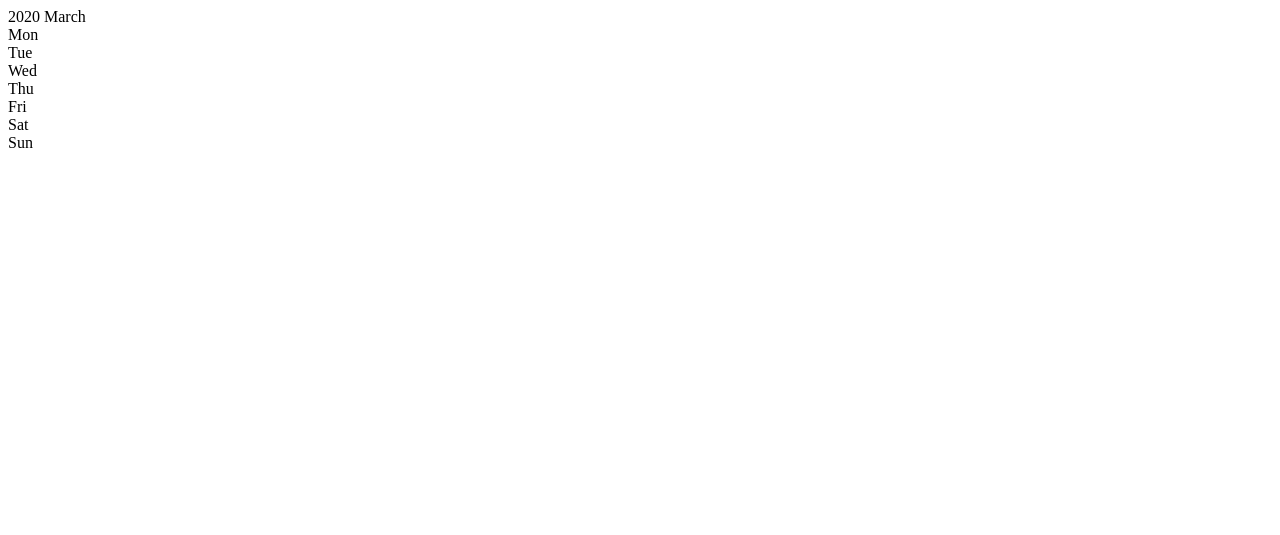
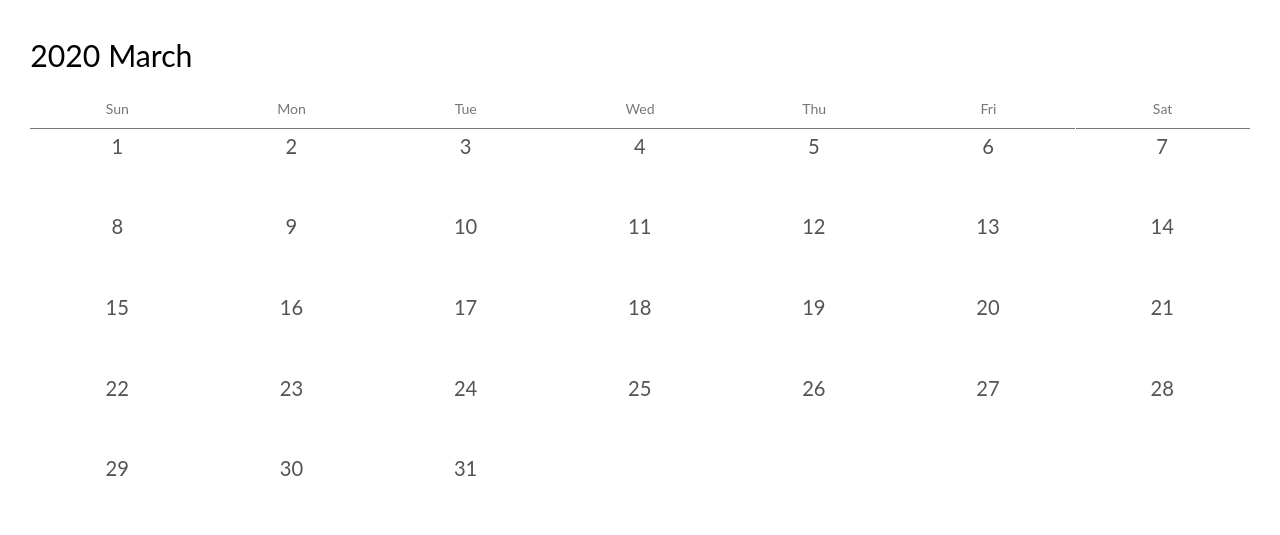
Before and after one commit to atmavi/bit-calendar, a website: page index.html in a window 1280 px wide. Drawn offline with Linux system fonts and the light colour scheme.

Commit message:
COMPLETE-- March 2020 calendar

```diff
--- a/index.html
+++ b/index.html
@@ -3,22 +3,58 @@
 <head>
     <meta charset="UTF-8">
     <meta name="viewport" content="width=device-width, initial-scale=1.0">
+    <link rel="stylesheet" href="style.css">
     <title>Document</title>
 </head>
 <body>
-    <div class="header">
+    <div class="header-primary">
         <span class="header__year">2020</span>
         <span class="header__month">March</span>
     </div>
 
-    <div class="days">
-        <div class="day">Mon</div>
-        <div class="day">Tue</div>
-        <div class="day">Wed</div>
-        <div class="day">Thu</div>
-        <div class="day">Fri</div>
-        <div class="day">Sat</div>
-        <div class="day">Sun</div>
+    <div class="week-days">
+        <div class="week-day">Sun</div>
+        <div class="week-day">Mon</div>
+        <div class="week-day">Tue</div>
+        <div class="week-day">Wed</div>
+        <div class="week-day">Thu</div>
+        <div class="week-day">Fri</div>
+        <div class="week-day">Sat</div>
+    </div>
+
+    <div class="month-days">
+        <div class="day"></div>
+        <div class="day"></div>
+        <div class="day"></div>
+        <div class="day"></div>
+        <div class="day"></div>
+        <div class="day"></div>
+        <div class="day"></div>
+        <div class="day"></div>
+        <div class="day"></div>
+        <div class="day"></div>
+        <div class="day"></div>
+        <div class="day"></div>
+        <div class="day"></div>
+        <div class="day"></div>
+        <div class="day"></div>
+        <div class="day"></div>
+        <div class="day"></div>
+        <div class="day"></div>
+        <div class="day"></div>
+        <div class="day"></div>
+        <div class="day"></div>
+        <div class="day"></div>
+        <div class="day"></div>
+        <div class="day"></div>
+        <div class="day"></div>
+        <div class="day"></div>
+        <div class="day"></div>
+        <div class="day"></div>
+        <div class="day"></div>
+        <div class="day"></div>
+        <div class="day"></div>
     </div>
 </body>
+<script src="index.js"></script>
 </html>
--- a/index.js
+++ b/index.js
@@ -0,0 +1,8 @@
+
+let $= el => document.querySelectorAll(el);
+let days= $('.day');
+
+//SET THE DAYS OF THE MONTH (NUMBERS)
+days.forEach((day, index)=> {
+    day.textContent=index+1;
+});
--- /dev/null
+++ b/main.scss
@@ -0,0 +1,71 @@
+///////////////////////////
+// VARIABLES
+$color-white: #fff;
+$color-black: #000;
+$color-gray: #777;
+$color-gray-2: #bbb;
+$color-gray-3: rgb(85, 84, 84);
+
+
+///////////////////////////
+// BASE
+* {
+    &::before, *::after{
+        margin: 0;
+        padding: 0;
+    }
+}
+
+html {
+    font-size: 63%;
+}
+
+body {
+    box-sizing: border-box;
+    margin: 3rem;
+}
+
+//////////////////////////
+// TYPOGRAPHY
+body {
+    font-family: "lato", sans-serif;
+    line-height: 1.7;
+    color: $color-gray;
+}
+
+.header-primary {
+    color: $color-black;
+    font-size: 3rem;
+    margin-bottom: 1.5rem;
+}
+
+//////////////////////////
+// LAYOUT
+.week-days {
+    font-size: 1.4rem;
+    display: flex;
+    justify-content: space-between;
+}
+
+.month-days {
+    font-size: 2rem;
+    display: flex;
+    // justify-content: space-between;
+    flex-wrap: wrap;
+}
+
+//////////////////////////
+// COMPONENT
+.week-day {
+    text-align: center;
+    padding-bottom: .7rem;
+    flex: 0 0 14.28%;
+    border-bottom: 1px solid $color-gray;
+}
+
+.day {
+    color: $color-gray-3;
+    text-align: center;
+    flex: 0 0 14.28%;
+    height: 8rem;
+}
```
Also changed, not shown: package.json (added, +16 -0 lines), style.css.
